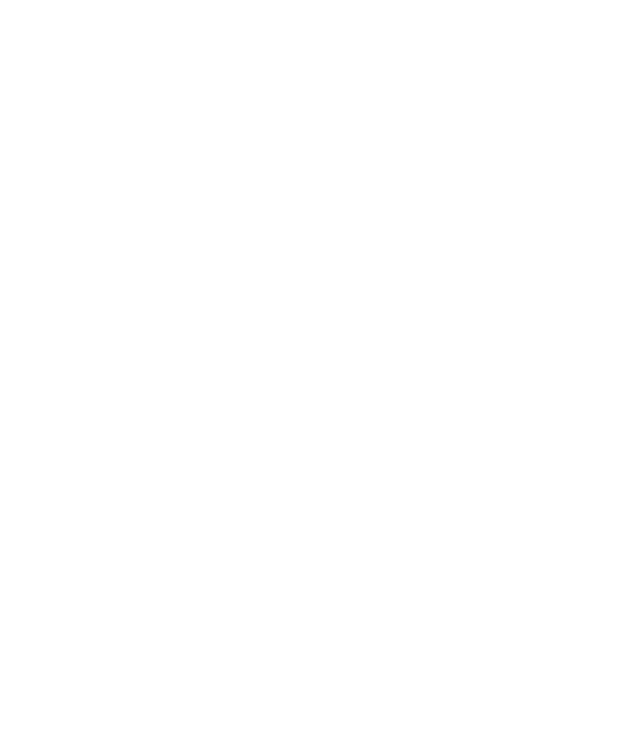
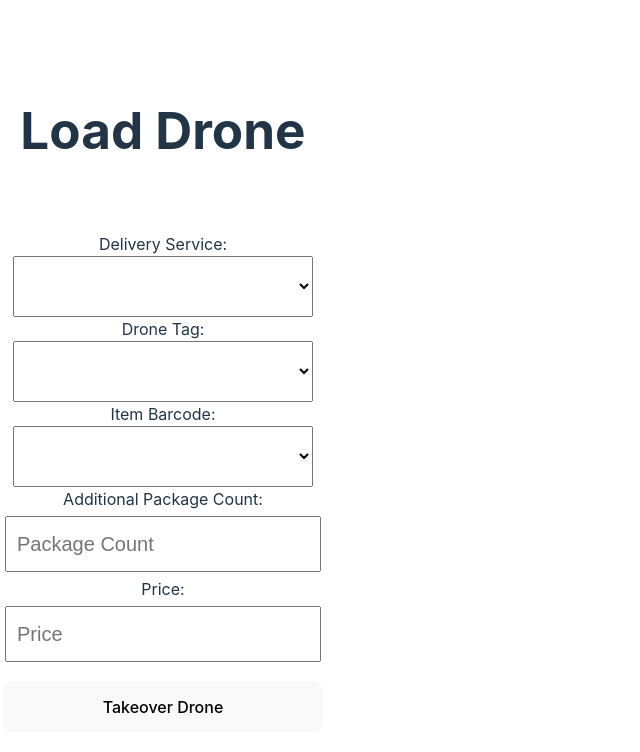
Before and after one commit to Cal3123/MySql-Stored-Procedures---Views-Using-Express.js-Node.js-ViteReact.js-, a React (Vite) app in the folder client/: page /load_drone in a window 1280 px wide. Shown: the top 752 px of the page, without its empty margins (0-640 px from the left). Built offline with nearby package versions, Linux system fonts and the light colour scheme; no server answers.

Commit message:
Add Drone Loading & Ingredient Component

```diff
--- a/client/src/Components/Form.jsx
+++ b/client/src/Components/Form.jsx
@@ -90,3 +90,24 @@
 
     return <div><select name={props.name} onChange={props.onChange}>{droneOptions}</select></div>;
 }
+
+export function Ingredient(props) {
+    const [ingredients, setIngredients] = useState([]);
+    const getIngredients = () => {
+        Axios.get("http://localhost:3001/getIngredients").then((response) => {
+            setIngredients(response.data);
+        });
+    };
+
+    useEffect(() => {
+        getIngredients()
+    }, []);
+
+    const ingredientOptions = [];
+    ingredientOptions.push(<option key="blank" value=""></option>);
+    for (let i = 0; i < ingredients.length; i++) {
+        ingredientOptions.push(<option key={ingredients[i]['barcode']} value={ingredients[i]['barcode']}>{ingredients[i]['iname']} ({ingredients[i]['barcode']})</option>);
+    }
+
+    return <div><select name={props.name} onChange={props.onChange}>{ingredientOptions}</select></div>;
+}
--- a/client/src/Pages/Load_drone.jsx
+++ b/client/src/Pages/Load_drone.jsx
@@ -1,7 +1,64 @@
+import "./App.css";
+import { useState } from "react";
+import Axios from "axios";
+import Table from "../Components/Table/Table"
+import { DeliveryService, Drone, Ingredient, UsernameSelect } from "../Components/Form";
+
 function Load_drone() {
-    return(
-        <>
-        </>
-    )
+  const [ip_id, setId] = useState("");
+  const [ip_tag, setTag] = useState(-1);
+  const [ip_barcode, setBarcode] = useState("");
+  const [packageCount, setPackageCount] = useState(0);
+  const [price, setPrice] = useState(-1);
+  const [notification, setNotification] = useState("");
+
+  const loadDrone = () => {
+    if (ip_id.length < 1) {
+        setNotification("Please Select a Delivery Service");
+    } else if (ip_tag < 0) {
+        setNotification("Please Select a Drone");
+    } else if (ip_barcode.length < 1) {
+        setNotification("Please Select an Ingredient");
+    } else if (packageCount < 1) {
+        setNotification("Unable to Load Empty Package");
+    } else if (price < 0) {
+        setNotification("Unable to Load Items With Negative Price");
+    } else {
+        Axios.post("http://localhost:3001/load_drone", {
+          ip_id: ip_id,
+          ip_tag: ip_tag,
+          ip_barcode: ip_barcode,
+          ip_more_packages: packageCount,
+          ip_price: price
+        }).then((res) => {
+            setNotification(res.data.message)
+        });
+    }
+  };
+
+  const colNames = ["Delivery Service", "Drone Tag", "Item Barcode", "Additional Package Count", "Price"];
+
+  return (
+    <>
+      <div className="App">
+        <div className="information">
+        <h1>Load Drone</h1>
+          <h2>{notification}</h2>
+          <label>{colNames[0]}:</label>
+          <DeliveryService name="service" onChange={(event) => {setId(event.target.value); setTag(-1);}} />
+          <label>{colNames[1]}:</label>
+          <Drone name="drone" did={ip_id} onChange={(event) => {setTag(parseInt(event.target.value));}} />
+          <label>{colNames[2]}:</label>
+            <Ingredient name="ingredient" onChange={(event) => {setBarcode(event.target.value);}} />
+          <label>{colNames[3]}:</label>
+          <input type="number" min="1" placeholder="Package Count" onChange={(event) => {setPackageCount(parseInt(event.target.value));}} />
+          <label>{colNames[4]}:</label>
+          <input type="number" min="0" placeholder="Price" onChange={(event) => {setPrice(parseInt(event.target.value));}} />
+          <button onClick={loadDrone}>Takeover Drone</button>
+        </div>
+    </div>
+    </>
+  );
 }
+
 export default Load_drone;
```
Also changed, not shown: 1 other file (tests, documents, lock files or other folders).
